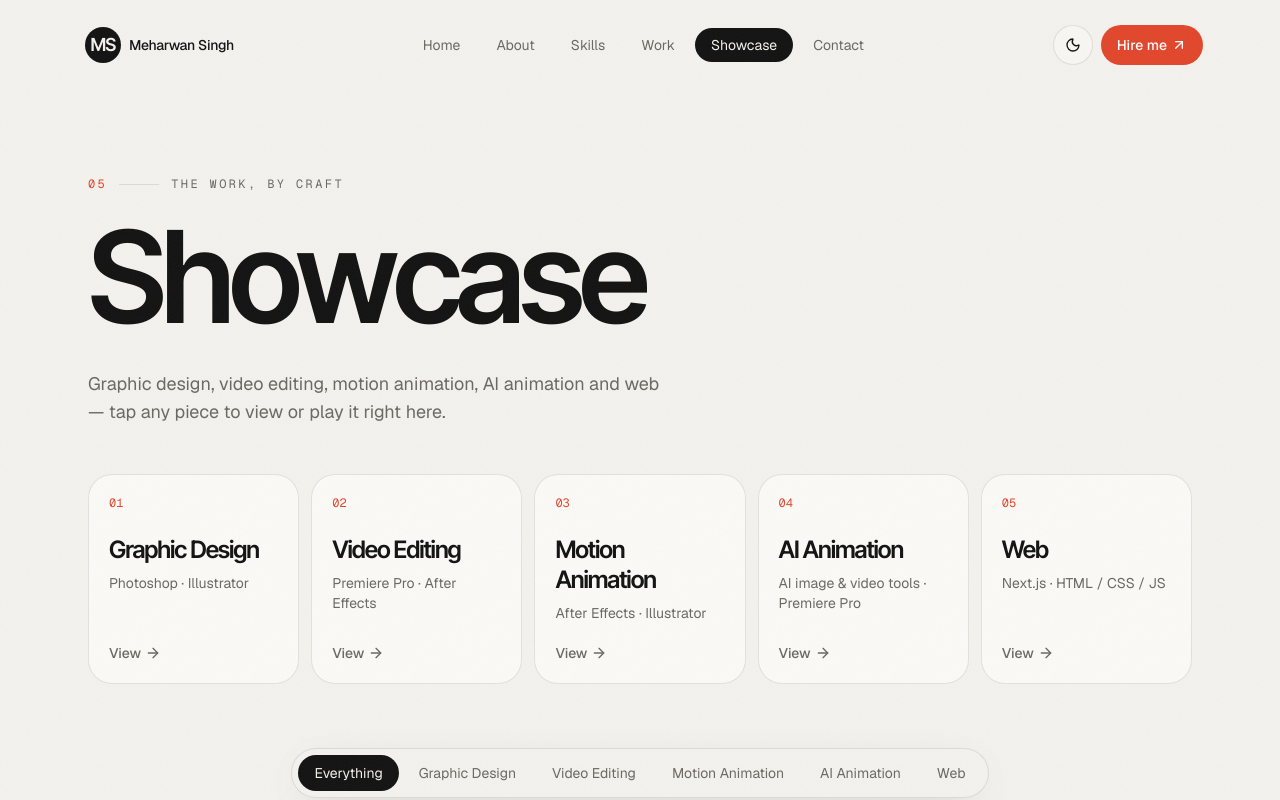
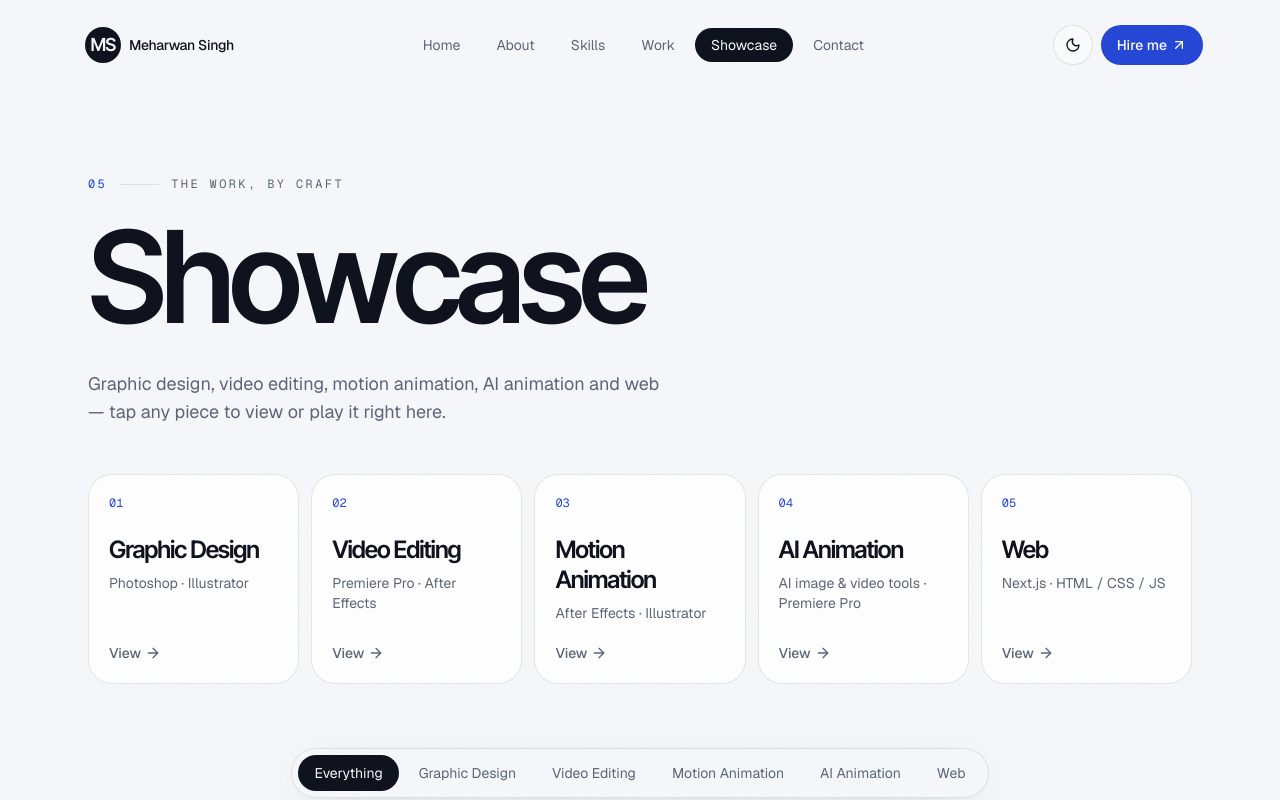
Before and after one commit to meharwansingh1/Portfolio-MS, a Next.js app: page /showcase in a window 1280 px wide. Shown: the top 800 px of the page. Built offline with nearby package versions, Linux system fonts and the light colour scheme; a web font is replaced by a local one.

Commit message:
New palette: Nihang Blue
Cool white and ink with a royal-blue accent across the site, folder artwork and CV.

```diff
--- a/app/globals.css
+++ b/app/globals.css
@@ -3,25 +3,25 @@
 @custom-variant dark (&:where(.dark, .dark *));
 
 :root {
-  --background: #f4f2ee;
-  --foreground: #121212;
-  --muted: #e8e5df;
-  --muted-foreground: #6b6862;
-  --card: #fbfaf7;
-  --border: rgba(18, 18, 18, 0.1);
-  --accent: #e2462b;
-  --grid: rgba(18, 18, 18, 0.07);
+  --background: #f6f8fb;
+  --foreground: #0b0f1a;
+  --muted: #e8edf5;
+  --muted-foreground: #5a6475;
+  --card: #ffffff;
+  --border: rgba(11, 15, 26, 0.1);
+  --accent: #2245d6;
+  --grid: rgba(11, 15, 26, 0.07);
 }
 
 .dark {
-  --background: #0b0b0c;
-  --foreground: #f2f0eb;
-  --muted: #18181a;
-  --muted-foreground: #8f8c86;
-  --card: #121214;
-  --border: rgba(242, 240, 235, 0.09);
-  --accent: #ff5a3a;
-  --grid: rgba(242, 240, 235, 0.05);
+  --background: #070a12;
+  --foreground: #eef2fa;
+  --muted: #111827;
+  --muted-foreground: #8a94a7;
+  --card: #0d1220;
+  --border: rgba(238, 242, 250, 0.09);
+  --accent: #5b7cff;
+  --grid: rgba(238, 242, 250, 0.05);
 }
 
 @theme inline {
--- a/components/site/fit-folder.tsx
+++ b/components/site/fit-folder.tsx
@@ -1,7 +1,19 @@
 "use client"
 
 import * as React from "react"
-import GlassFolder, { type GlassFolderProps } from "@/components/ui/glass-folder-cards"
+import GlassFolder, { type ArtPreset, type ArtRecipe, type FolderArt, type FolderFile, type GlassFolderProps } from "@/components/ui/glass-folder-cards"
+
+/** The site's own palette for folder artwork: the warm presets are swapped for blues. */
+const BLUES: Partial<Record<ArtPreset, ArtRecipe>> = {
+  // deep Nihang-blue ink folding through night
+  ember: { style: "marble", colors: ["#05070d", "#0f1a3a", "#1f3bb3", "#0a0f1f", "#3f63ff", "#9fb4ff", "#e8eeff"], scale: 0.62, warp: 3.2, angle: -0.5, gloss: 0.55, veins: 0.6 },
+  // a cool long exposure: frost, royal blue and steel
+  aurora: { style: "streak", colors: ["#f4f7fd", "#c9d6f5", "#2245d6", "#0b1230", "#1d2f6b", "#7d9ae6", "#eef2fb"], scale: 0.7, warp: 1.4, angle: -0.62, gloss: 0.18, veins: 0 },
+  // indigo and periwinkle, swirled
+  dusk: { style: "marble", colors: ["#0b0a1a", "#28235c", "#6b6fd6", "#141233", "#3a4fc9", "#b8c3f2", "#f1f3ff"], scale: 0.75, warp: 3.6, angle: 0.8, gloss: 0.5, veins: 0.5 },
+}
+const blue = <T extends FolderArt | ArtRecipe | undefined>(art: T): T => (typeof art === "string" && art in BLUES ? (BLUES[art as ArtPreset] as T) : art)
+const blueFiles = (files?: FolderFile[]) => files?.map((f) => ({ ...f, art: blue(f.art) }))
 
 /**
  * The glass folder takes a fixed pixel width. This wrapper measures the space
@@ -20,7 +32,7 @@ export function FitFolder({ max = 340, ...props }: GlassFolderProps & { max?: nu
   }, [max])
   return (
     <div ref={ref} className="flex w-full min-w-0 justify-center">
-      <GlassFolder {...props} width={w} />
+      <GlassFolder {...props} art={blue(props.art)} files={blueFiles(props.files)} width={w} />
     </div>
   )
 }
--- a/components/site/identity.tsx
+++ b/components/site/identity.tsx
@@ -6,9 +6,9 @@ import { Reveal } from "./reveal"
 import { Signature } from "./signature"
 
 const palette = [
-  { name: "Paper", hex: "#F4F2EE", note: "Where every idea starts", dark: false },
-  { name: "Ink", hex: "#121212", note: "What gets said", dark: true },
-  { name: "Ember", hex: "#E2462B", note: "What you remember", dark: true },
+  { name: "Frost", hex: "#F6F8FB", note: "Where every idea starts", dark: false },
+  { name: "Ink", hex: "#0B0F1A", note: "What gets said", dark: true },
+  { name: "Nihang Blue", hex: "#2245D6", note: "What you remember", dark: true },
 ]
 
 const wiring = [
@@ -34,7 +34,7 @@ function Swatch({ s }: { s: (typeof palette)[number] }) {
       onClick={copy}
       aria-label={`Copy ${s.name} ${s.hex}`}
       className="group flex min-w-0 flex-1 flex-col justify-between rounded-2xl border border-border p-2.5 text-left transition hover:-translate-y-1"
-      style={{ background: s.hex, color: s.dark ? "#F4F2EE" : "#121212" }}
+      style={{ background: s.hex, color: s.dark ? "#F6F8FB" : "#0B0F1A" }}
     >
       <span className="flex items-center justify-between font-mono text-[10px] uppercase tracking-[0.15em] opacity-80">
         {s.name}
--- a/components/site/showcase.tsx
+++ b/components/site/showcase.tsx
@@ -43,8 +43,8 @@ function Cover({ piece }: { piece: Piece }) {
         className={cn(
           "absolute inset-0 flex flex-col justify-between p-5 pt-12 text-white",
           web
-            ? "bg-[radial-gradient(120%_100%_at_0%_0%,#6f97c2_0%,#22395e_45%,#0b0b0c_100%)]"
-            : "bg-[radial-gradient(120%_100%_at_0%_0%,#ef4a2b_0%,#3e2850_50%,#0b0b0c_100%)]",
+            ? "bg-[radial-gradient(120%_100%_at_0%_0%,#7d9ae6_0%,#1d2f6b_45%,#070a12_100%)]"
+            : "bg-[radial-gradient(120%_100%_at_0%_0%,#3f63ff_0%,#1a2366_50%,#070a12_100%)]",
         )}
       >
         {web ? <Globe className="size-6 opacity-70" /> : piece.kind === "link" ? <ArrowUpRight className="size-6 opacity-70" /> : <Play className="size-6 opacity-70" />}
--- a/cv/cv.html
+++ b/cv/cv.html
@@ -17,12 +17,12 @@
 
   @page { size: A4; margin: 0; }
   :root {
-    --ink: #141414;
-    --soft: #5f5c57;
-    --faint: #8f8b84;
-    --line: #e4e0d9;
-    --paper: #faf8f4;
-    --accent: #e2462b;
+    --ink: #0b0f1a;
+    --soft: #545e70;
+    --faint: #8a94a7;
+    --line: #e1e6ef;
+    --paper: #f8fafc;
+    --accent: #2245d6;
   }
   * { box-sizing: border-box; margin: 0; padding: 0; }
   html, body { width: 210mm; height: 297mm; }
```
Also changed, not shown: 1 other file (tests, documents, lock files or other folders).
